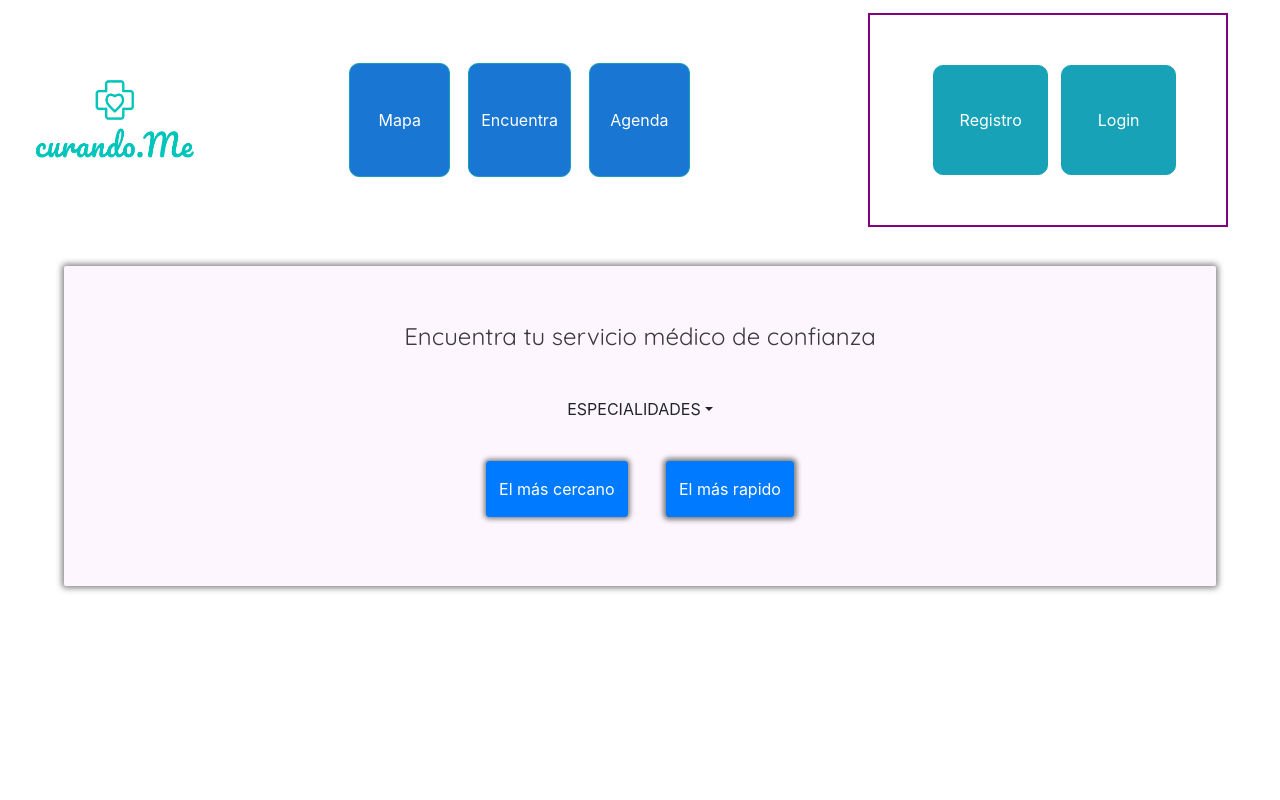
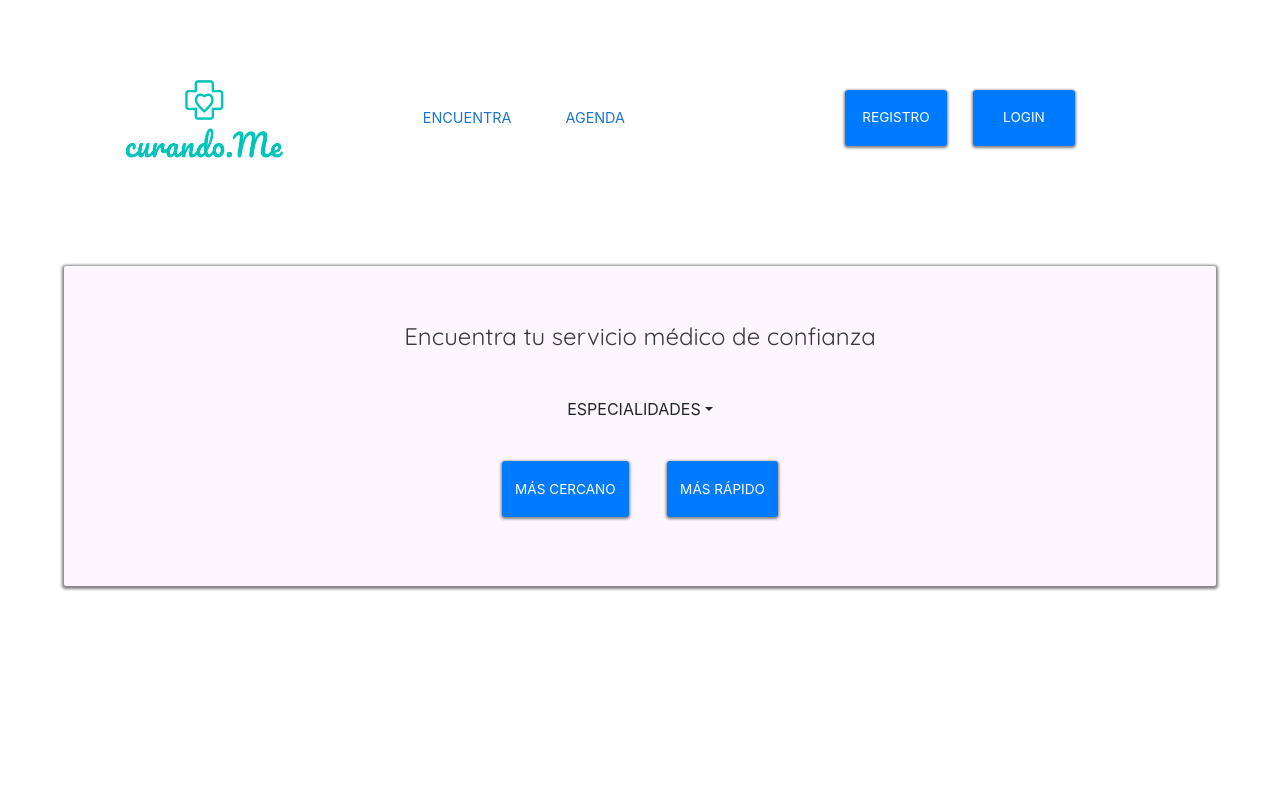
Before and after one commit to eljurim/curaREMM, a React (Create React App) app: page / in a window 1280 px wide. Shown: the top 800 px of the page. Built offline with nearby package versions, Linux system fonts and the light colour scheme.

Commit message:
más cambios al header

```diff
--- a/src/Components/Content/Content.css
+++ b/src/Components/Content/Content.css
@@ -5,9 +5,9 @@
     height: 40vh;
     background-color: #FEF6FF;
     border-radius: 2px;
-    box-shadow: 0 0 6px 2px gray;
+    box-shadow: 0 1px 3px 2px gray;
+    margin: 2% 5vw 2% 5vw;
     padding: 2%;
-    margin: 2% 5vw 2% 5vw;
 }
 
 .specialties-content {
@@ -34,7 +34,7 @@
     justify-content: center;
     width: 33vw;
     height: 10vh;
-    /* box-shadow: 0 0 5px 2px gray; */
+    /* box-shadow: 0 1px 3px 1px gray; */
 }
 
 .dropdown-menu {
@@ -58,7 +58,8 @@
     margin-left: 2vw;
     height: 7vh;
     border-radius: 3px;
-    box-shadow: 0 0 5px 2px gray;
+    box-shadow: 0 1px 3px 1px gray;
+    font-size: .85rem;
 }
 
 .buttons .quick {
@@ -66,5 +67,6 @@
     margin-left: 1.5vw;
     height: 7vh;
     border-radius: 3px;
-    box-shadow: 0 0 5px 3px gray;
+    box-shadow: 0 1px 3px 1px gray;
+    font-size: .85rem;
 }
--- a/src/Components/Content/index.js
+++ b/src/Components/Content/index.js
@@ -29,8 +29,8 @@ class Content extends Component {
               <a className="dropdown-item" href="#">Cardiologo</a>
             </div>
             <div className = 'buttons'>
-            <button className = 'near btn btn-primary'>El más cercano</button>
-            <button className = 'quick btn btn-primary'>El más rapido</button>
+            <button className = 'near btn btn-primary'>MÁS CERCANO</button>
+            <button className = 'quick btn btn-primary'>MÁS RÁPIDO</button>
             </div>
 
           </div>
--- a/src/Components/Footer/Footer.css
+++ b/src/Components/Footer/Footer.css
@@ -1,7 +1,4 @@
 .footer {
-    /* background-image: linear-gradient(to top, #00b8de, #57c1df , #9ed4e3, #bbdde6, transparent); */
-    /* display: block; */
-    /* border: 2px solid rgb(87, 133, 18); */
     height: 30vh;
     font-family: 'Quicksand', sans-serif;
     color: rgb(248, 248, 248);
--- a/src/Components/Header/Header.css
+++ b/src/Components/Header/Header.css
@@ -1,20 +1,22 @@
 .header {
-    height: 30vh;
     display: flex;
     word-wrap: break-word;
+    height: 30vh;
+    padding: 1% 0 1% 0;
+    justify-content: center;
     /* border: 2px solid black; */
-    padding: 1%;
+
 }
 
 .header .image {
     background-repeat: no-repeat;
     background-size: cover;
+    width: fit-content;
+    padding: 1%;
     display: flex;
     flex-direction: column;
-    width: fit-content;
-    padding: 1%;
+    justify-content: center;
     /* border: 1px solid red; */
-    justify-content: center;
 }
 
 .header .image img {
@@ -22,69 +24,66 @@
     height: 12vh;
 }
 
-/* h1{
-    font-family: 'Quicksand', sans-serif;
-    font-weight: 700;
-    font-size: 2.5rem;
-    color: #1976d2;
-    display: inline-block;
-    margin-left: 3px;
-    padding: 4px;
-} */
-
 .nav-buttons {
     display: inline-flex;
-    margin: 0 5vw 0 5vw;
+    margin: 2% 3vw 2% 3vw;
     padding: 4%;
+    justify-content: center;
     /* border: 2px solid orange; */
-    justify-content: center;
-}
-
-.map {
-    border-radius: 10px;
-    width: 10vw;
-    background-color: #1976d2;
-    margin-left: 5%;
-}
-
-button.map:hover {
-    background: rgba(0,0,0,0);
-    color: #1976d2;
-    box-shadow: inset 0 0 0 2px #1976e9;
 }
 
 .find {
-    border-radius: 10px;
-    /* width: 10vw; */
-    background-color: #1976d2;
+    width: 10vw;
+    height: 7vh;
+    background: rgba(248, 248, 248, 0);
+    color: #1976d2;
     margin-left: 5%;
+    font-size: .9rem;
+}
+
+button.find:hover {
+    color: #1976e9;
 }
 
 .schedule {
-    border-radius: 10px;
     width: 10vw;
-    background-color: #1976d2;
+    height: 7vh;
+    background: rgba(248, 248, 248, 0);
+    color: #1976d2;
     margin-left: 5%;
+    font-size: .9rem;
+}
+
+button.schedule:hover {
+    color: #1976e9;
 }
 
 .access-buttons {
     display: inline-flex;
-    margin: 0 5vw 0 5vw;
+    margin: 2% 3vw 2% 3vw;
     padding: 4%;
-    border: 2px solid purple;
     justify-content: center;
+    /* border: 2px solid purple; */
 }
 
 .register{
-    border-radius: 10px;
     width: 10vw;
+    border-radius: 3px;
+    box-shadow: 0 1px 3px 1px gray;
+    margin: 0 5% 0 5%;
     /* background-color: #1976d2; */
-    margin: 0 5% 0 5%;
+    /* margin-right: 1.5vw;
+    margin-left: 2vw; */
+    height: 7vh;
+    font-size: .85rem;
 }
 
 .login{
-    border-radius: 10px;
     width: 10vw;
+    border-radius: 3px;
+    box-shadow: 0 1px 3px 1px gray;
+    margin: 0 5% 0 5%;
     /* background-color: #1976d2; */
-    margin-left: 0 5% 0 5%;
+    height: 7vh;
+    font-size: .85rem;
 }
--- a/src/Components/Header/index.js
+++ b/src/Components/Header/index.js
@@ -10,13 +10,13 @@ class Header extends Component{
                 <img src = { logo } alt = "Logo curando.Me"/>
             </div>
             <div className = "nav-buttons">
-                <button className="map btn btn-info btn-md" >Mapa</button>
-                <button className="find btn btn-info btn-md">Encuentra</button>
-                <button className="schedule btn btn-info btn-md">Agenda</button>
+                {/* <button className="map btn btn-default" >MAPA</button> */}
+                <button className="find btn btn-default">ENCUENTRA</button>
+                <button className="schedule btn btn-default">AGENDA</button>
             </div>
             <div className="access-buttons">
-                <button className="register btn btn-info btn-md">Registro</button>
-                <button className="login btn btn-info btn-md">Login</button>
+                <button className="register btn btn-primary">REGISTRO</button>
+                <button className="login btn btn-primary">LOGIN</button>
             </div>
         </div>
         )}
```
